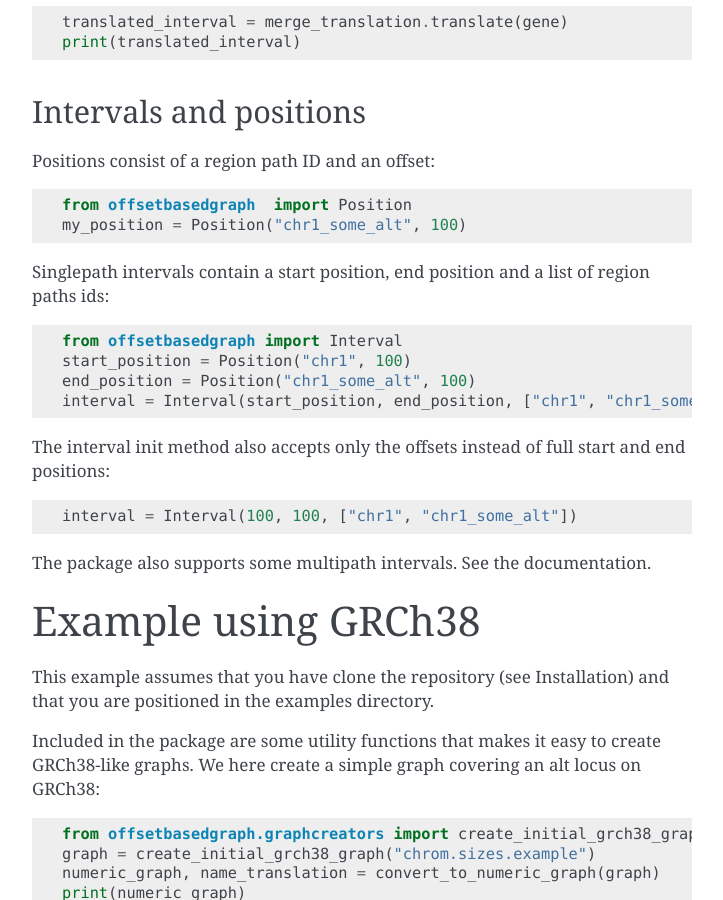
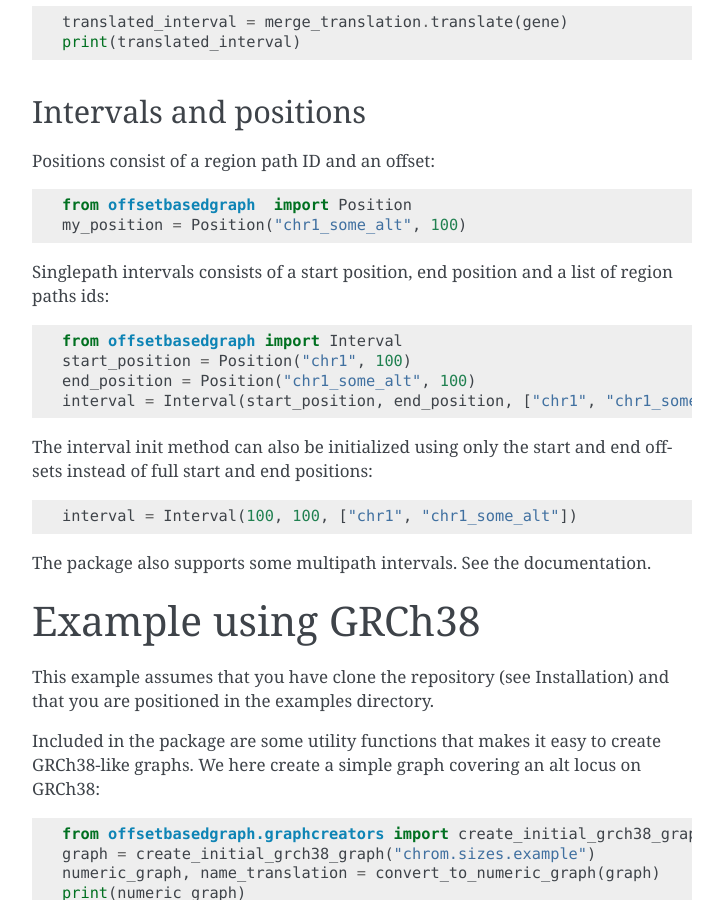
Before and after one commit to uio-cels/OffsetBasedGraph, a Sphinx documentation site: the page built from docs/index.rst, in a window 1280 px wide and 900 px high, scrolled down 1914 px. Shown: the whole window, without its empty margins (388-1111 px from the left). Built offline with Sphinx 7.4.7, drawn with Linux system fonts in a browser that asks for light colours.

```diff
--- a/docs/index.rst
+++ b/docs/index.rst
@@ -99,14 +99,14 @@ Positions consist of a region path ID and an offset::
     my_position = Position("chr1_some_alt", 100)
 
 
-Singlepath intervals contain a start position, end position and a list of region paths ids::
+Singlepath intervals consists of a start position, end position and a list of region paths ids::
 
     from offsetbasedgraph import Interval
     start_position = Position("chr1", 100)
     end_position = Position("chr1_some_alt", 100)
     interval = Interval(start_position, end_position, ["chr1", "chr1_some_alt"])
 
-The interval init method also accepts only the offsets instead of full start and end positions::
+The interval init method can also be initialized using only the start and end offsets instead of full start and end positions::
 
     interval = Interval(100, 100, ["chr1", "chr1_some_alt"])
 
--- a/setup.py
+++ b/setup.py
@@ -1,7 +1,7 @@
 from setuptools import setup
 
 setup(name='offsetbasedgraph',
-      version='1.0.1',
+      version='1.0.2',
       description='Offset based graph',
       url='http://github.com/uio-cels/offsetbasedgraph',
       author='Ivar Grytten and Knut Rand',
```
